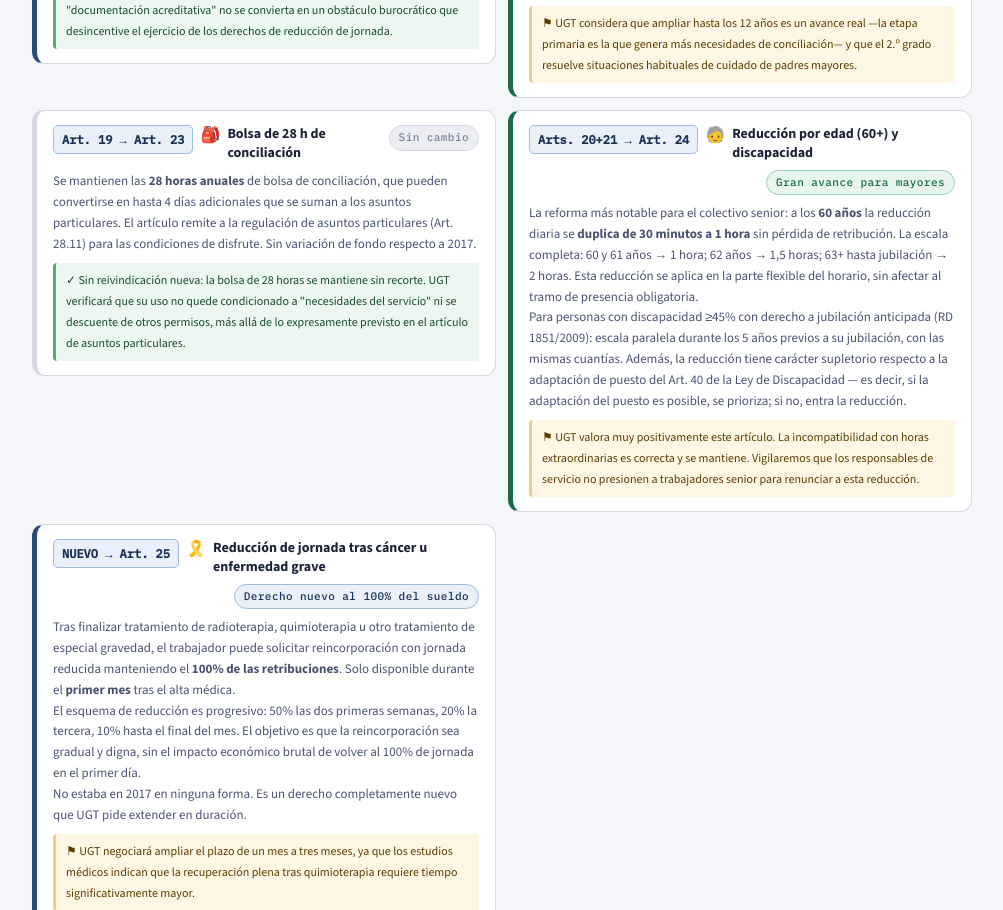
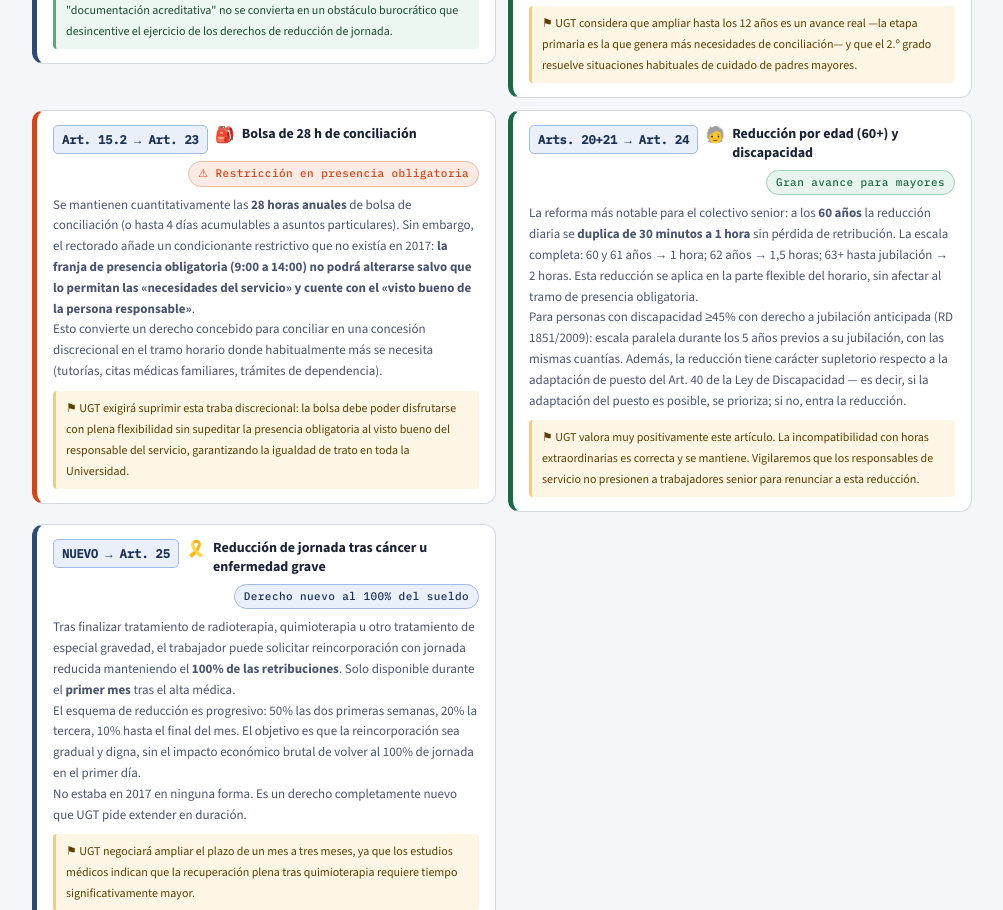
Before and after one commit to OcBSmith/Instrucci-n-interna-propuesta-rectorado, a plain HTML site: page index.html in a window 1280 px wide. Shown: the part 5118-6028 px from the top of the page, without its empty margins (138-1141 px from the left). Drawn offline with nearby package versions, Linux system fonts and the light colour scheme; a web font is replaced by a local one.

Commit message:
Corregir ficha Art. 23 (Bolsa de 28 h): cambiar a alerta por restriccion anadida en presencia obligatoria

```diff
--- a/index.html
+++ b/index.html
@@ -390,17 +390,18 @@
         <div class="art-card-ugt">⚑ UGT considera que ampliar hasta los 12 años es un avance real —la etapa primaria es la que genera más necesidades de conciliación— y que el 2.º grado resuelve situaciones habituales de cuidado de padres mayores.</div>
       </div>
 
-      <div class="art-card neutral" data-status="neutro">
+      <div class="art-card red" data-status="alerta">
         <div class="art-card-head">
-          <span class="art-card-ref">Art. 19 → Art. 23</span>
+          <span class="art-card-ref">Art. 15.2 → Art. 23</span>
           <span class="art-card-icon">🎒</span>
           <span class="art-card-title">Bolsa de 28 h de conciliación</span>
-          <span class="pill pill-neutral">Sin cambio</span>
+          <span class="pill pill-warn">⚠ Restricción en presencia obligatoria</span>
         </div>
         <div class="art-card-body">
-          <p>Se mantienen las <strong>28 horas anuales</strong> de bolsa de conciliación, que pueden convertirse en hasta 4 días adicionales que se suman a los asuntos particulares. El artículo remite a la regulación de asuntos particulares (Art. 28.11) para las condiciones de disfrute. Sin variación de fondo respecto a 2017.</p>
+          <p>Se mantienen cuantitativamente las <strong>28 horas anuales</strong> de bolsa de conciliación (o hasta 4 días acumulables a asuntos particulares). Sin embargo, el rectorado añade un condicionante restrictivo que no existía en 2017: <strong>la franja de presencia obligatoria (9:00 a 14:00) no podrá alterarse salvo que lo permitan las «necesidades del servicio» y cuente con el «visto bueno de la persona responsable»</strong>.</p>
+          <p>Esto convierte un derecho concebido para conciliar en una concesión discrecional en el tramo horario donde habitualmente más se necesita (tutorías, citas médicas familiares, trámites de dependencia).</p>
         </div>
-        <div class="art-card-ugt art-card-ugt-ok">✓ Sin reivindicación nueva: la bolsa de 28 horas se mantiene sin recorte. UGT verificará que su uso no quede condicionado a "necesidades del servicio" ni se descuente de otros permisos, más allá de lo expresamente previsto en el artículo de asuntos particulares.</div>
+        <div class="art-card-ugt">⚑ UGT exigirá suprimir esta traba discrecional: la bolsa debe poder disfrutarse con plena flexibilidad sin supeditar la presencia obligatoria al visto bueno del responsable del servicio, garantizando la igualdad de trato en toda la Universidad.</div>
       </div>
 
       <div class="art-card green" data-status="mejora">
```
